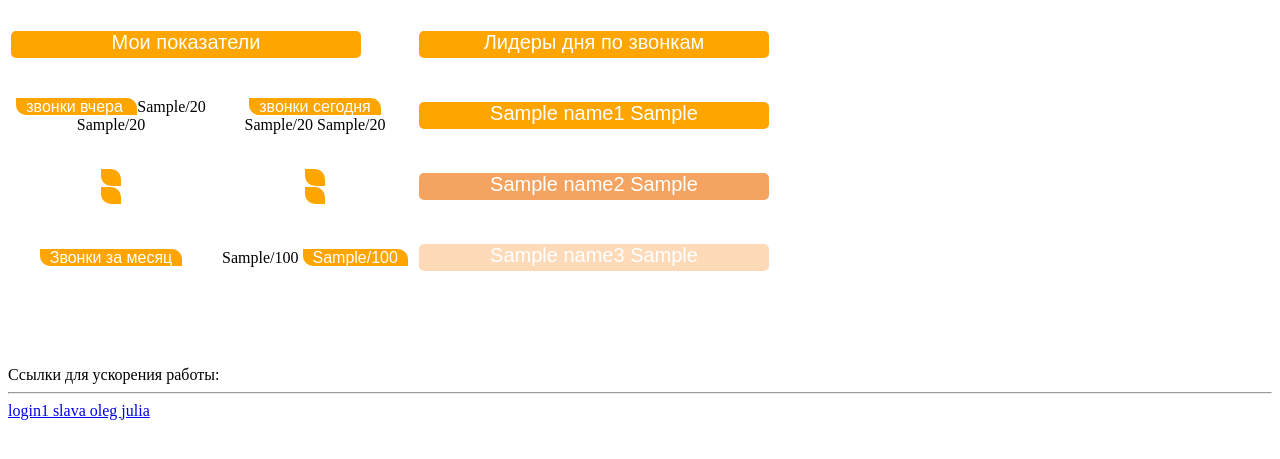
After one commit to sergeybezmat/PyCharm, a Flask app: template templates/ind.html in a window 1280 px wide. The commit adds this page. Shown: the top 459 px of the page. Run offline with Flask 2, Linux system fonts and the light colour scheme; the template is opened without the code that fills it: most values are stand-ins (such as "Sample title", 1, 10 or a date in 2020); some libraries are stand-ins or nearby versions.

Commit message:
Запросы из MV

```diff
--- a/app.py
+++ b/app.py
@@ -14,9 +14,16 @@ app = Flask(__name__)
 engine = create_engine("postgresql://naucrm:naucrm@172.16.200.199:5432/naumendb")
 connection = engine.connect()
 
+engine = create_engine("postgresql://naucrm:naucrm@172.16.200.199:5432/naumenreportsdb")
+connection1 = engine.connect()
+
 app.config['REDIS_URL'] = 'redis://172.16.200.199:6379/db0'
 redis = Redis(app, 'REDIS')
 r = redis.hgetall("agents:state:offline")
+
+#топ операторов
+
+
 
 @app.route('/')
 def home():
@@ -73,5 +80,34 @@ def index():
 def redis():
      return render_template('redis.html', title='Redis', r=r)
 
+@app.route('/ind')
+def ind():
+    l = request.args.get('login')
+    # вывод ФИО по логину
+    imya = connection1.execute("select objtitle from mv_skill_relation where login = '{0}'".format(l))
+    for i in imya:
+        fio = i[0]
+    # звонки за сегодня
+    zv_seg = connection1.execute("select count(*) from mv_phone_call where direction = 'Inbound' and operatortitle = '{0}' and creationdate >= '{1}'::date and creationdate <'{1}'::date+1;".format(fio, dataa))
+    for i in zv_seg:
+        zv_seg = i[0]
+
+    # звонки за вчера
+    zv_vch = connection1.execute("select count(*) from mv_phone_call where direction = 'Inbound' and operatortitle = '{0}' and creationdate >= '{1}'::date and creationdate <'{1}'::date+1;".format(fio, vhera))
+    for i in zv_vch:
+        zv_vch = i[0]
+
+    # звонки за месяц
+    za_mes = connection1.execute("select count(*) from mv_phone_call where direction = 'Inbound' and operatortitle = '{0}' and creationdate >= '2019-0{1}-01'::date and creationdate <'2019-0{1}-30'::date;".format(fio, mon))
+    for i in za_mes:
+        za_mes = i[0]
+    # топ
+    spisok = [(' ', 0) for i in range(3)]
+    t = connection1.execute("with vspom as (select operatortitle, Sum(Case When direction = 'Inbound' Then 1 Else 0 End) as direction From mv_phone_call where direction = 'Inbound' and creationdate >= '{0}'::date and creationdate <'{0}'::date+1 group by operatortitle) select direction, operatortitle from vspom order by direction desc, operatortitle".format(dataa))
+    for i, v in enumerate(t):
+        spisok[i] = v
+    return render_template('ind.html', title='Статистика', user=fio, za_seg=zv_seg, za_vch=zv_vch, za_mes=za_mes, name1=spisok[0][1], rez1=spisok[0][0], name2=spisok[1][1], rez2=spisok[1][0], name3=spisok[2][1], rez3=spisok[2][0])
+
+
 if __name__ == "__main__":
           app.run()
--- a/templates/base.html
+++ b/templates/base.html
@@ -18,7 +18,7 @@
             padding-left: 10px;
             padding-right: 10px;
             height: 27px;
-            width: 315px;
+            width: 330px;
             font-size: 20px;
             vertical-align: text-top;/* Выравнивание по вертикали */
         }
@@ -64,10 +64,15 @@
         <br>
         <br>
     Ссылки для ускорения работы:
-        <a href="{{ '/index?login=login1' }}"> login1  </a>
+       <!-- <a href="{{ '/index?login=login1' }}"> login1  </a>
         <a href="{{ '/index?login=slava' }}"> slava  </a>
         <a href="{{ '/index?login=oleg' }}"> oleg  </a>
-        <a href="{{ '/index?login=julia' }}"> julia </a>
+        <a href="{{ '/index?login=julia' }}"> julia </a> -->
+        <hr>
+        <a href="{{ '/ind?login=login1' }}"> login1  </a>
+        <a href="{{ '/ind?login=slava' }}"> slava  </a>
+        <a href="{{ '/ind?login=oleg' }}"> oleg  </a>
+        <a href="{{ '/ind?login=julia' }}"> julia </a>
 </body>
 <script> $(".data-attributes span").peity("donut") </script>
 </html>
--- /dev/null
+++ b/templates/ind.html
@@ -0,0 +1,42 @@
+ {% extends "base.html" %}
+{% block content %}
+
+
+    <table>
+    <tr>
+        <td colspan="2"> <p> Мои показатели </p> </td>
+        <td> <p> Лидеры дня по звонкам </p> </td>
+    </tr>
+    <tr>
+        <td> <p1> звонки вчера </p1> <p5 class="data-attributes">
+  <span data-peity='{"innerRadius": 25, "radius": 40 }'>{{ za_vch }}/20</span>
+</p5> {{ za_vch }}/20
+         </td>
+        <td> <p1> звонки сегодня </p1> <p5 class="data-attributes">
+  <span data-peity='{"innerRadius": 25, "radius": 40 }'>{{ za_seg }}/20</span>
+</p5> {{ za_seg }}/20
+         </td>
+     <td> <p>  {{ name1 }} {{ rez1 }} </p> </td>
+    </tr>
+    <tr>
+        <td> <p1>  </p1> <br>
+
+            <p1> </p1>
+
+        </td>
+        <td> <p1> </p1> <br>
+        <p1>  </p1>
+        </td>
+        <td> <p style="background: #F4A460;"> {{ name2 }} {{ rez2 }} </p> </td>
+    </tr>
+    <tr>
+        <td> <p1> Звонки за месяц </p1> </td>
+        <td> <p5 class="data-attributes">
+  <span data-peity='{"innerRadius": 25, "radius": 40 }'>{{ za_mes }}/100</span>
+</p5> <p1> {{ za_mes }}/100</p1></td>
+        <td> <p style="background: #FFDAB9"> {{ name3 }} {{ rez3 }} </p> </td>
+
+    </tr>
+</table>
+
+{% endblock %}
```
